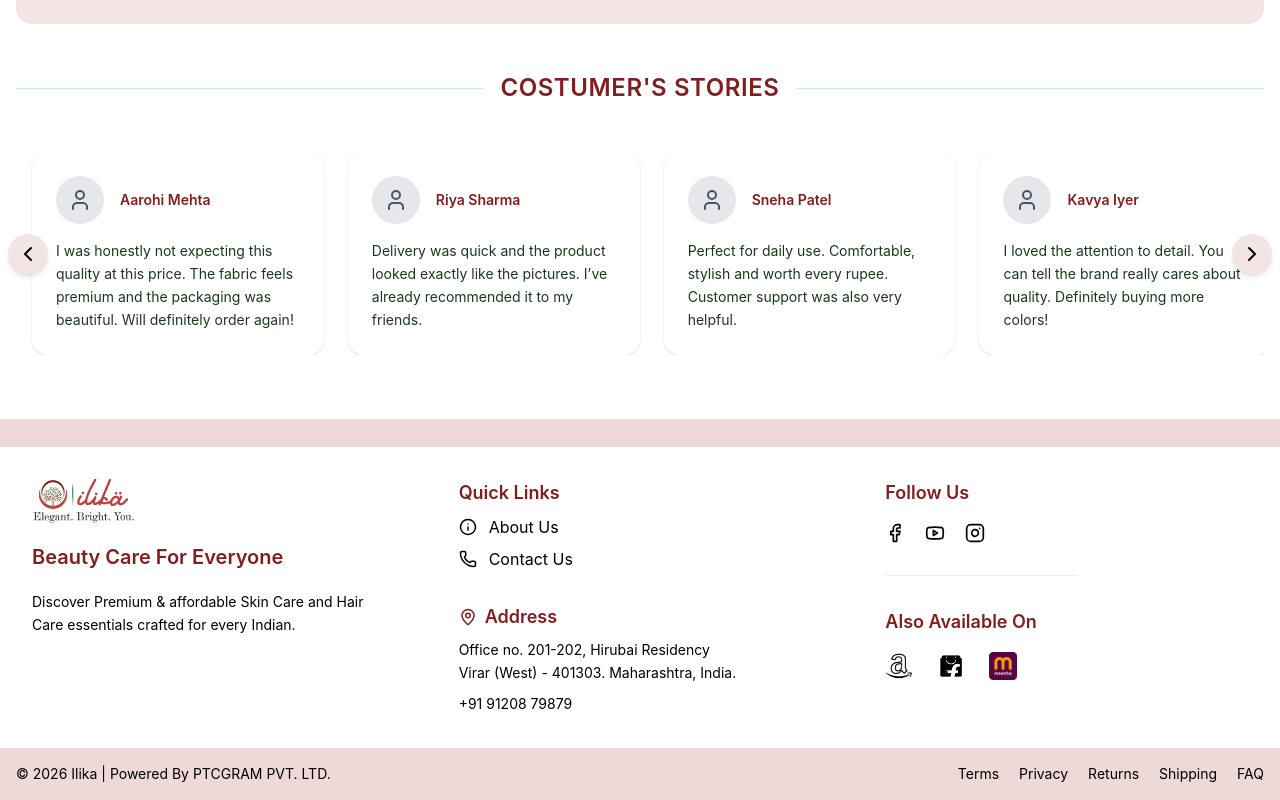
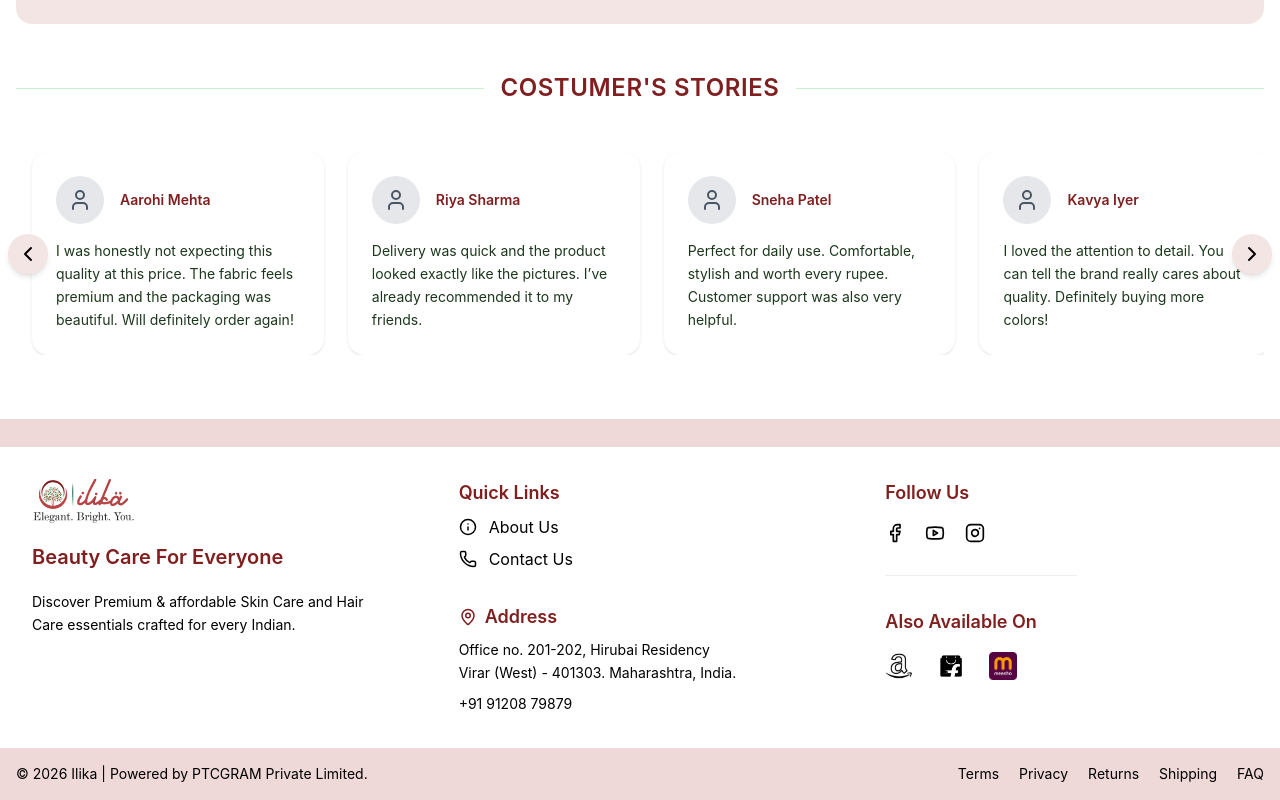
Before and after one commit to ilikamumbai-gif/ilika, a React (Vite) app: page / in a window 1280 px wide. Shown: the part 3647-4447 px from the top of the page. Built offline with nearby package versions, Linux system fonts and the light colour scheme; no server answers.

Commit message:
april 21 - update 5 - CTM Page -> Functionality and UI + offer cards

```diff
--- a/src/components/Footer.jsx
+++ b/src/components/Footer.jsx
@@ -152,7 +152,7 @@ const Footer = () => {
       {/* BOTTOM */}
       <div className="MiniDivider-bg-color text-xs sm:text-sm py-4">
         <div className="max-w-7xl mx-auto px-4 flex flex-col md:flex-row justify-between items-center gap-3 text-center md:text-left">
-          <p>© 2026 Ilika | Powered By PTCGRAM PVT. LTD.</p>
+          <p>© 2026 Ilika | Powered by PTCGRAM Private Limited. </p>
 
           <div className="flex flex-wrap gap-5 justify-center">
             <Link to="/termsandcondition">Terms</Link>
```
